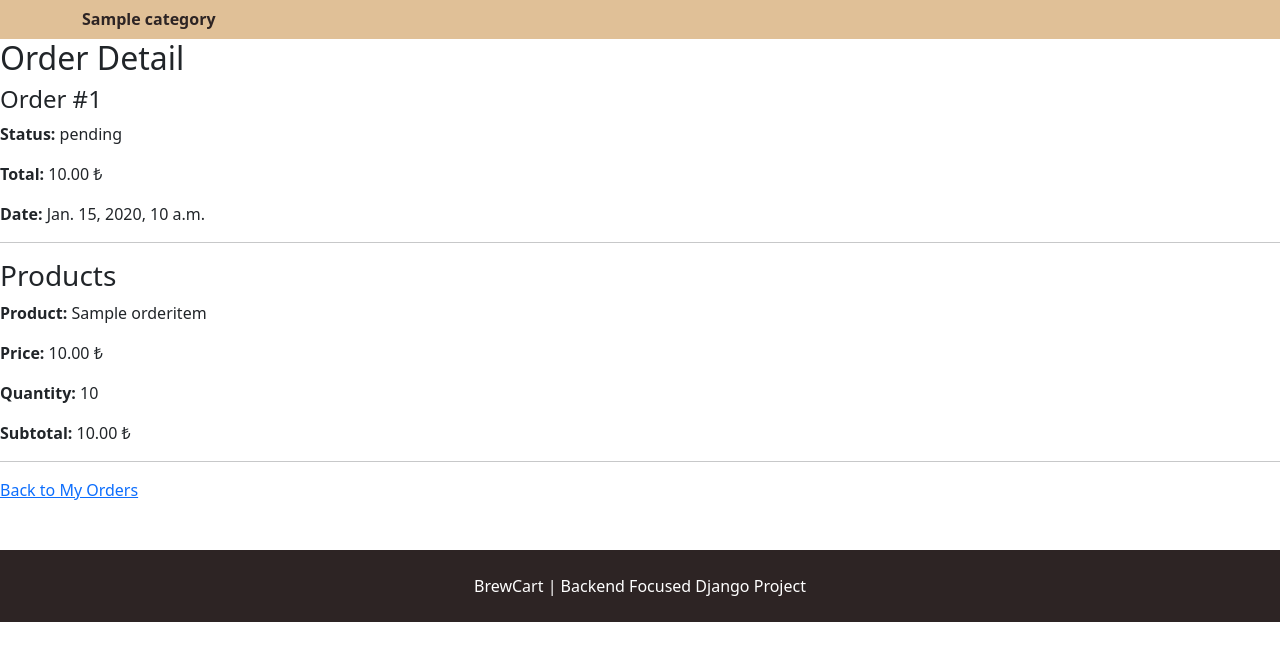
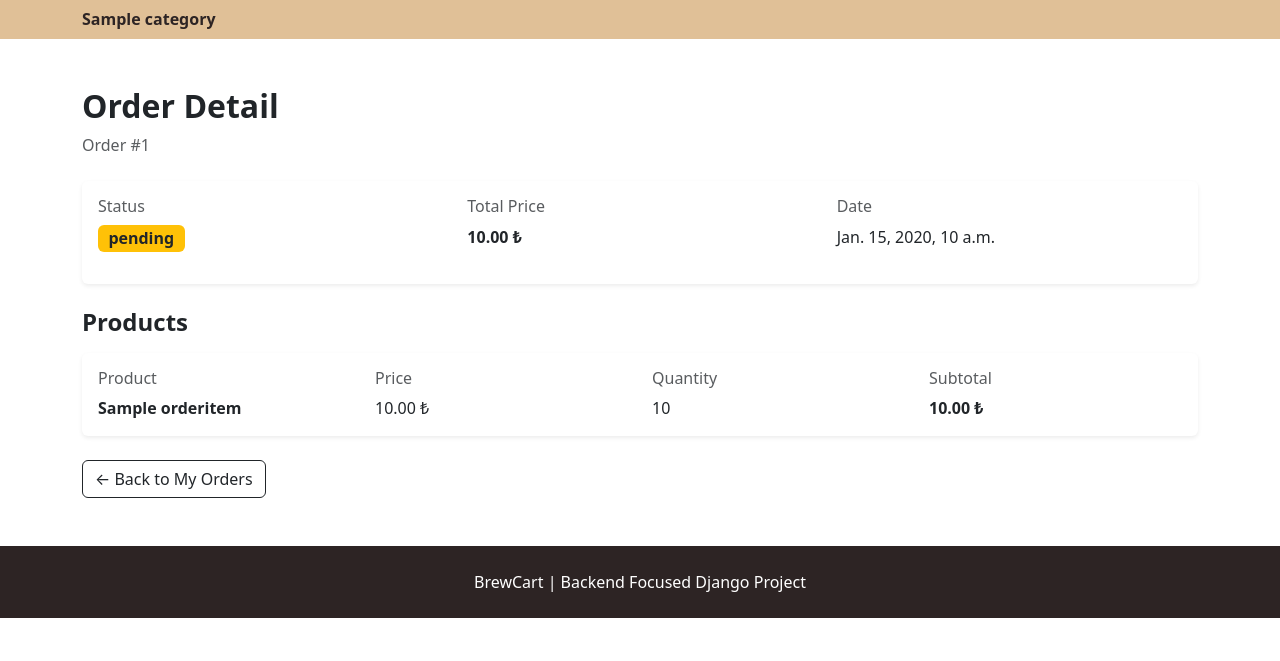
Before and after one commit to taner-sahin/brewcart-django, a Django app: page /orders/1/ in a window 1280 px wide. Shown: the part 67-728 px from the top of the page. Run offline with Django 4.2, Linux system fonts and the light colour scheme; a user stored in the database is signed in; tables that the repository leaves empty hold one stand-in row (values such as "Sample post").

Commit message:
Update order pages UI

```diff
--- a/orders/templates/orders/order_detail.html
+++ b/orders/templates/orders/order_detail.html
@@ -2,28 +2,103 @@
 
 {% block content %}
 
-<h2>Order Detail</h2>
+<div class="container my-5">
 
-<h4>Order #{{ order.id }}</h4>
+    <div class="mb-4">
+        <h2 class="fw-bold">Order Detail</h2>
+        <p class="text-muted">
+            Order #{{ order.id }}
+        </p>
+    </div>
 
-<p><strong>Status:</strong> {{ order.status }}</p>
-<p><strong>Total:</strong> {{ order.total_price }} ₺</p>
-<p><strong>Date:</strong> {{ order.created_at }}</p>
+    <div class="card shadow-sm border-0 mb-4">
+        <div class="card-body">
 
-<hr>
+            <div class="row">
 
-<h3>Products</h3>
+                <div class="col-md-4 mb-3">
+                    <h6 class="text-muted">Status</h6>
 
-{% for item in order.items.all %}
-    <div>
-        <p><strong>Product:</strong> {{ item.product_name }}</p>
-        <p><strong>Price:</strong> {{ item.product_price }} ₺</p>
-        <p><strong>Quantity:</strong> {{ item.quantity }}</p>
-        <p><strong>Subtotal:</strong> {{ item.subtotal }} ₺</p>
+                    <span class="badge bg-warning text-dark fs-6">
+                        {{ order.status }}
+                    </span>
+                </div>
+
+                <div class="col-md-4 mb-3">
+                    <h6 class="text-muted">Total Price</h6>
+
+                    <p class="fw-bold mb-0">
+                        {{ order.total_price }} ₺
+                    </p>
+                </div>
+
+                <div class="col-md-4 mb-3">
+                    <h6 class="text-muted">Date</h6>
+
+                    <p class="mb-0">
+                        {{ order.created_at }}
+                    </p>
+                </div>
+
+            </div>
+
+        </div>
     </div>
-    <hr>
-{% endfor %}
 
-<a href="{% url 'orders:my_orders' %}">Back to My Orders</a>
+    <h4 class="fw-bold mb-3">Products</h4>
+
+    {% for item in order.items.all %}
+
+        <div class="card shadow-sm border-0 mb-3">
+            <div class="card-body">
+
+                <div class="row align-items-center">
+
+                    <div class="col-md-3">
+                        <h6 class="text-muted">Product</h6>
+
+                        <p class="fw-bold mb-0">
+                            {{ item.product_name }}
+                        </p>
+                    </div>
+
+                    <div class="col-md-3">
+                        <h6 class="text-muted">Price</h6>
+
+                        <p class="mb-0">
+                            {{ item.product_price }} ₺
+                        </p>
+                    </div>
+
+                    <div class="col-md-3">
+                        <h6 class="text-muted">Quantity</h6>
+
+                        <p class="mb-0">
+                            {{ item.quantity }}
+                        </p>
+                    </div>
+
+                    <div class="col-md-3">
+                        <h6 class="text-muted">Subtotal</h6>
+
+                        <p class="fw-bold mb-0">
+                            {{ item.subtotal }} ₺
+                        </p>
+                    </div>
+
+                </div>
+
+            </div>
+        </div>
+
+    {% endfor %}
+
+    <div class="mt-4">
+        <a href="{% url 'orders:my_orders' %}" class="btn btn-outline-dark">
+            ← Back to My Orders
+        </a>
+    </div>
+
+</div>
 
 {% endblock %}
```
Also changed, not shown: orders/templates/orders/my_orders.html (+59 -16 lines).
